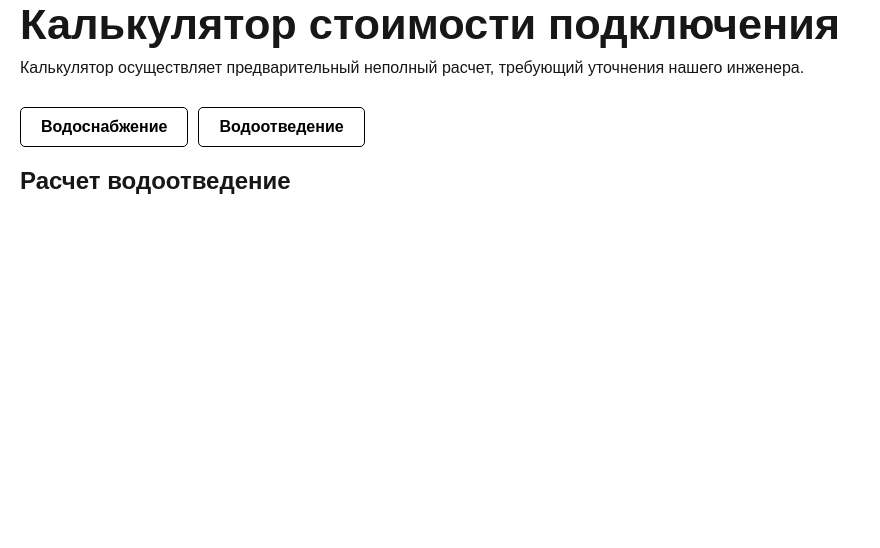
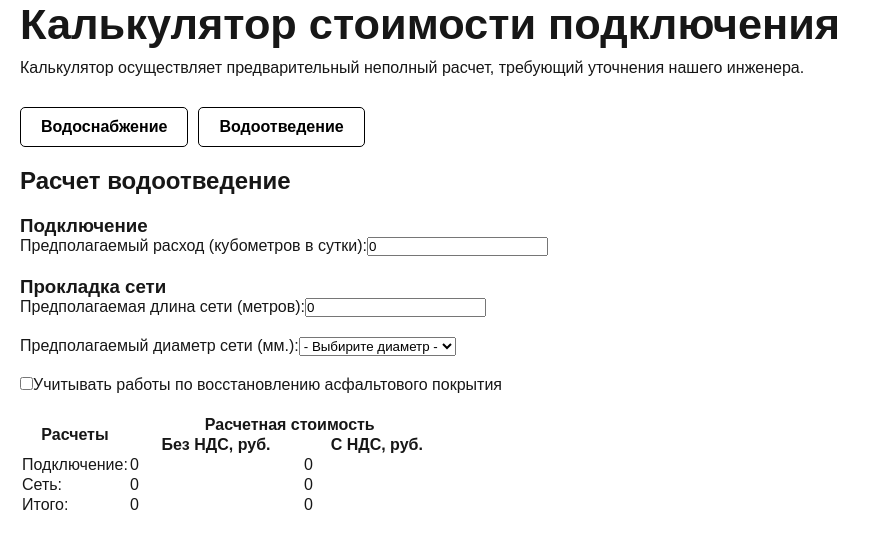
Before and after one commit to blessMe-Padre/vodokanal-client-new, a Next.js app: page /connection in a window 1280 px wide. Both pictures are taken after a click on the button "Водоотведение". Shown: the top 548 px of the page, without its empty margins (0-880 px from the left). Built offline with nearby package versions, Linux system fonts and the light colour scheme.

Commit message:
feat: добавляет новые поля ввода для расчета расхода и длины сети в калькуляторе, обновляет логику расчета стоимости подключения и сети

```diff
--- a/src/app/components/Calculator/Calculator.tsx
+++ b/src/app/components/Calculator/Calculator.tsx
@@ -16,7 +16,7 @@ export default function Calculator() {
     const [asphalt, setAsphalt] = useState(false);
 
     // Примерные тарифы (можно заменить на реальные)
-    const bazovayStoimost: number = 1600; // базовая стоимость подключения
+    const bazovayStoimost: number = 1600; // Предполагаемый расход (кубометров в сутки): на 1 кубометр в сутки
     const diametrSety: number[] = [
         5500, // До 100 мм.
         6000, // От 100 до 125 мм.
@@ -34,11 +34,12 @@ export default function Calculator() {
         return base;
     };
 
-    const network = calcNetwork();
-    const total = bazovayStoimost + network;
-    const bazovayStoimostNDC = Math.round(bazovayStoimost * (1 + NDC));
-    const networkNDC = Math.round(network * (1 + NDC));
-    const totalNDC = Math.round(total * (1 + NDC));
+    const totalConsumption: number = consumption * bazovayStoimost;
+    const totalConsumptionNDC: number = Math.round(totalConsumption * (1 + NDC));
+    const network: number = calcNetwork();
+    const networkNDC: number = Math.round(network * (1 + NDC));
+    const total: number = totalConsumption + network;
+    const totalNDC: number = Math.round(total * (1 + NDC));
 
     const openTab = (e: React.MouseEvent<HTMLButtonElement>) => setActiveTab(+e.currentTarget.dataset.index! as TabIndex);
 
@@ -130,9 +131,9 @@ export default function Calculator() {
                         </thead>
                         <tbody>
                             <tr>
-                                <td>Пордключение:</td>
-                                <td>{bazovayStoimost.toLocaleString()}</td>
-                                <td>{bazovayStoimostNDC.toLocaleString()}</td>
+                                <td>Подключение:</td>
+                                <td>{totalConsumption.toLocaleString()}</td>
+                                <td>{totalConsumptionNDC.toLocaleString()}</td>
                             </tr>
                             <tr>
                                 <td>Сеть:</td>
@@ -157,6 +158,65 @@ export default function Calculator() {
             >
                 <div className={styles.tabContent}>
                     <h2>Расчет водоотведение</h2>
+
+                    <div className={styles.input_group}>
+                        <h3>Подключение</h3>
+                        <div className={styles.input_wrapper}>
+                            <label htmlFor="consumption">Предполагаемый расход (кубометров в сутки):</label>
+                            <input type="number" id="consumption" value={consumption} onChange={e => setConsumption(+e.target.value)} />
+                        </div>
+                    </div>
+                    <div className={styles.input_group}>
+                        <h3>Прокладка сети</h3>
+                        <div className={styles.input_wrapper}>
+                            <label htmlFor="length">Предполагаемая длина сети (метров):</label>
+                            <input type="number" id="length" value={length} onChange={e => setLength(+e.target.value)} />
+                        </div>
+                        <div className={styles.input_wrapper}>
+                            <label htmlFor="diameter">Предполагаемый диаметр cети (мм.):</label>
+                            <select name="" id="diameter" value={diameter} onChange={e => setDiameter(+e.target.value)}>
+                                <option value="0">- Выбирите диаметр -</option>
+                                <option value="2">До 160 мм.</option>
+                            </select>
+                        </div>
+
+                        <div className={styles.input_wrapper}>
+                            <input type="checkbox" id="asphalt" value="20000" name="asphalt" checked={asphalt} onChange={e => setAsphalt(e.target.checked)} />
+                            <label htmlFor="asphalt">Учитывать работы по восстановлению асфальтового покрытия</label>
+                        </div>
+                    </div>
+
+                    <div className={styles.result}>
+                        <table>
+                            <thead>
+                                <tr>
+                                    <th rowSpan={2} style={{ width: '25%' }}>Расчеты</th>
+                                    <th colSpan={2}>Расчетная стоимость</th>
+                                </tr>
+                                <tr>
+                                    <th>Без НДС, руб.</th>
+                                    <th>С НДС, руб.</th>
+                                </tr>
+                            </thead>
+                            <tbody>
+                                <tr>
+                                    <td>Подключение:</td>
+                                    <td>{totalConsumption.toLocaleString()}</td>
+                                    <td>{totalConsumptionNDC.toLocaleString()}</td>
+                                </tr>
+                                <tr>
+                                    <td>Сеть:</td>
+                                    <td>{network.toLocaleString()}</td>
+                                    <td>{networkNDC.toLocaleString()}</td>
+                                </tr>
+                                <tr>
+                                    <td>Итого:</td>
+                                    <td>{total.toLocaleString()}</td>
+                                    <td>{totalNDC.toLocaleString()}</td>
+                                </tr>
+                            </tbody>
+                        </table>
+                    </div>
                 </div>
             </motion.div>
         </div>
```
Also changed, not shown: 1 other file (tests, documents, lock files or other folders).
